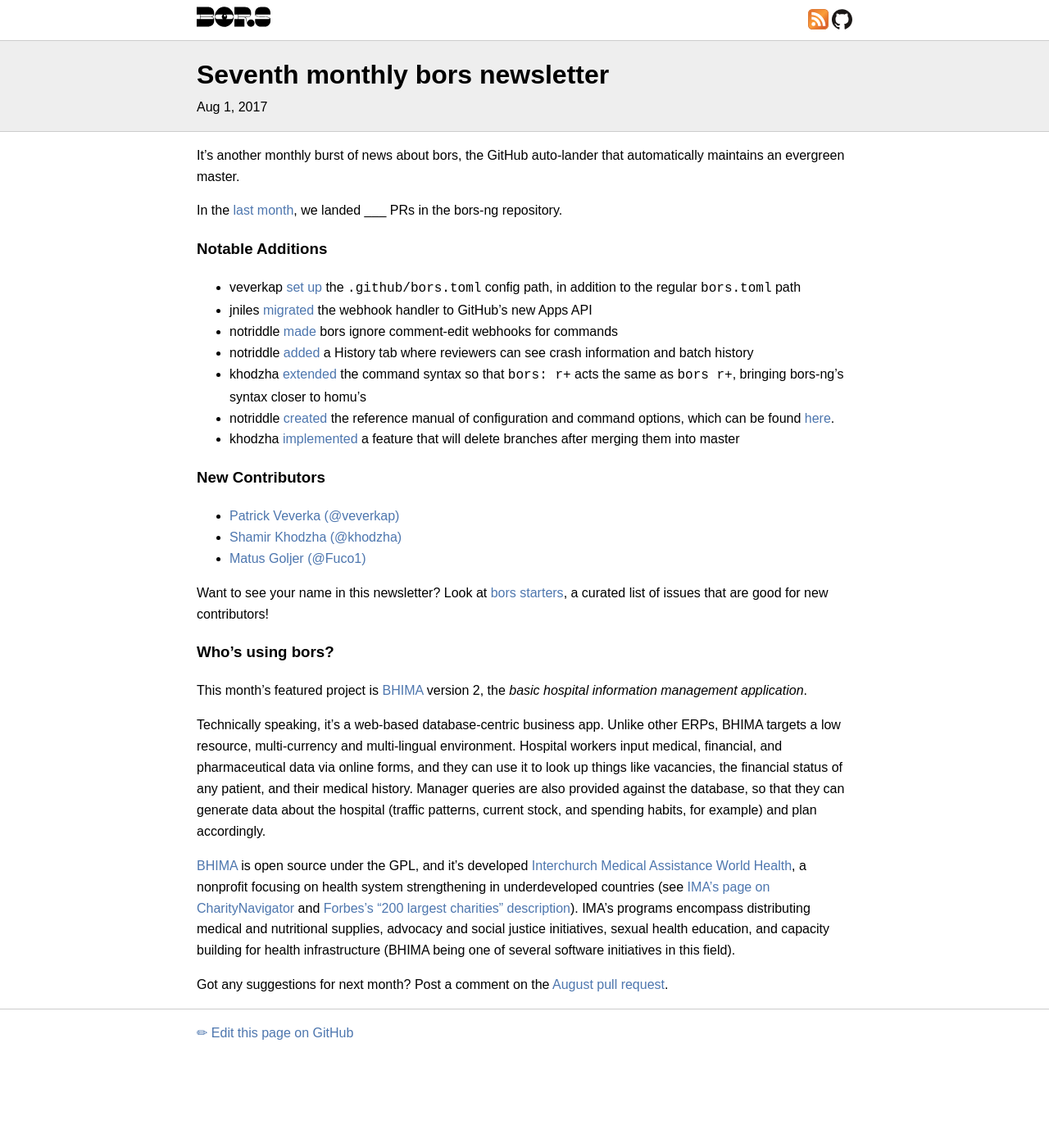
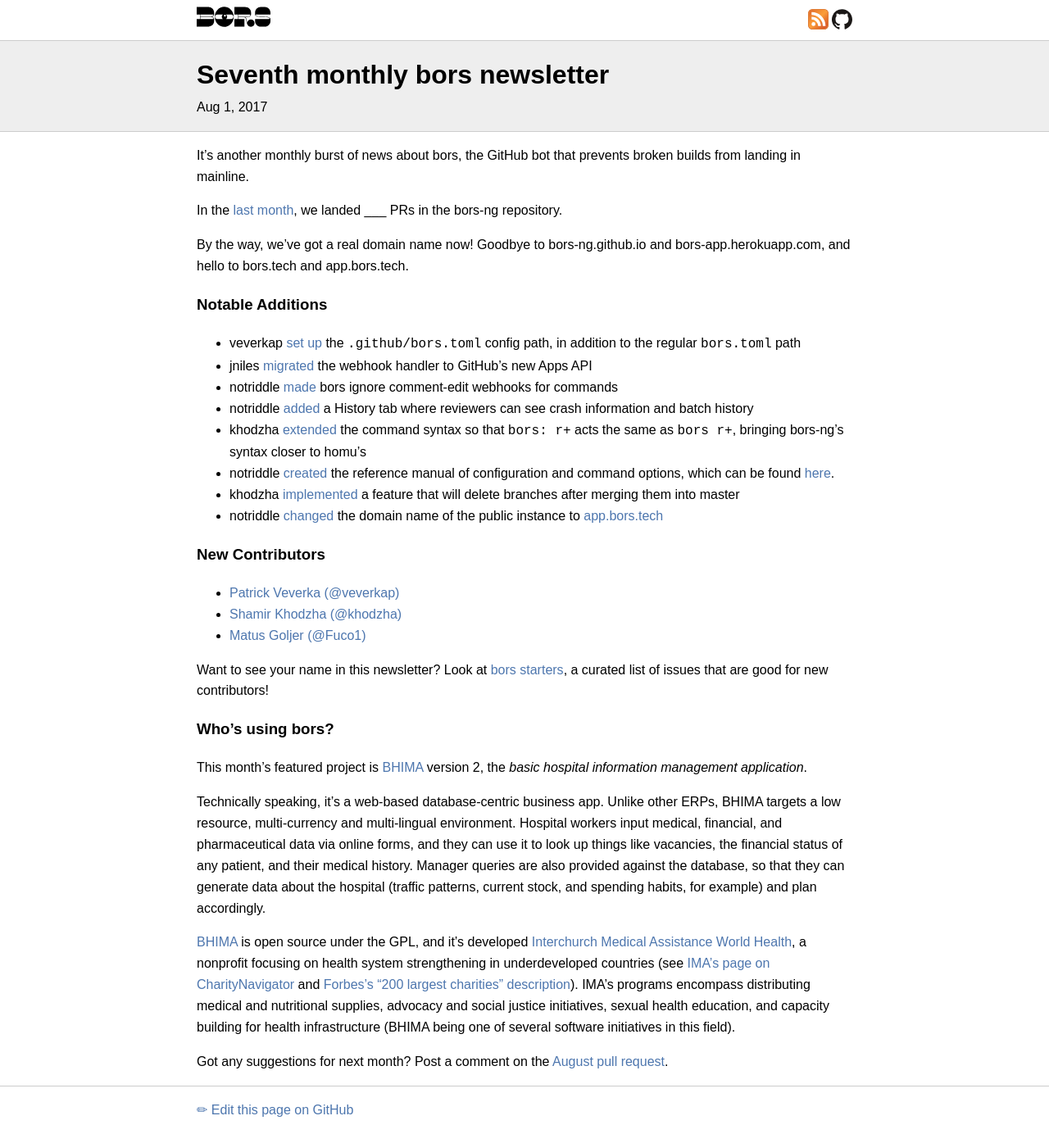
Before and after one commit to bors-ng/bors-ng.github.io, a Jekyll site: the page built from _posts/2017-08-01-tmib-07.md, in a window 1280 px wide. Shown: the whole page at 82% size. Built offline with Jekyll 4.4.1, drawn with Linux system fonts in a browser that asks for light colours; before the commit the page ends 1290 px from its top, so only the background shows below that.

Commit message:
Add bors-ng/bors-ng#235

```diff
--- a/_posts/2017-08-01-tmib-07.md
+++ b/_posts/2017-08-01-tmib-07.md
@@ -7,10 +7,12 @@
 ---
 
 It's another monthly burst of news about bors,
-the GitHub auto-lander that automatically maintains an evergreen master.
+the GitHub bot that prevents broken builds from landing in mainline.
 
 In the [last month](https://github.com/bors-ng/bors-ng/pulls?utf8=%E2%9C%93&q=is%3Apr%20is%3Aclosed%20closed%3A2017-07-01..2017-07-31),
 we landed ___ PRs in the bors-ng repository.
+
+By the way, we've got a real domain name now! Goodbye to bors-ng.github.io and bors-app.herokuapp.com, and hello to bors.tech and app.bors.tech.
 
 
 ### Notable Additions
@@ -22,6 +24,7 @@
 * khodzha [extended](https://github.com/bors-ng/bors-ng/pull/232) the command syntax so that `bors: r+` acts the same as `bors r+`, bringing bors-ng's syntax closer to homu's
 * notriddle [created](https://github.com/bors-ng/bors-ng.github.io/commit/77ac65152869255ded70af8ecc9d19e0ce36bfd2) the reference manual of configuration and command options, which can be found [here](../reference.md).
 * khodzha [implemented](https://github.com/bors-ng/bors-ng/pull/237) a feature that will delete branches after merging them into master
+* notriddle [changed](https://github.com/bors-ng/bors-ng/pull/235) the domain name of the public instance to [app.bors.tech](https://app.bors.tech)
 
 
 ### New Contributors
```
